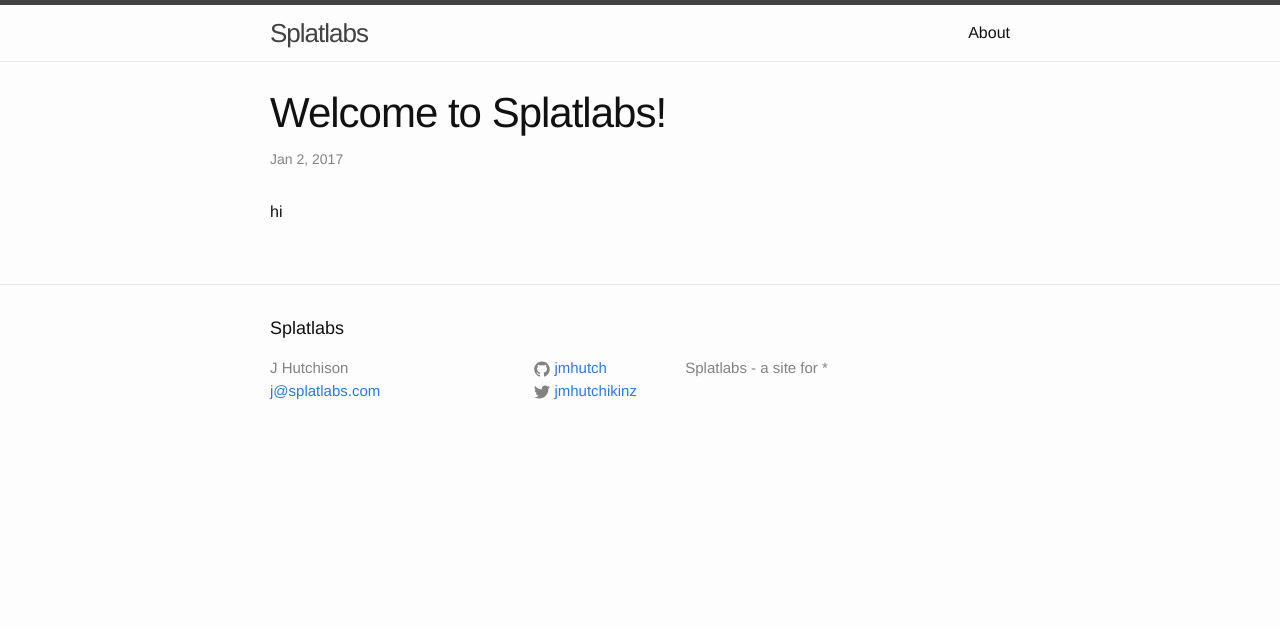
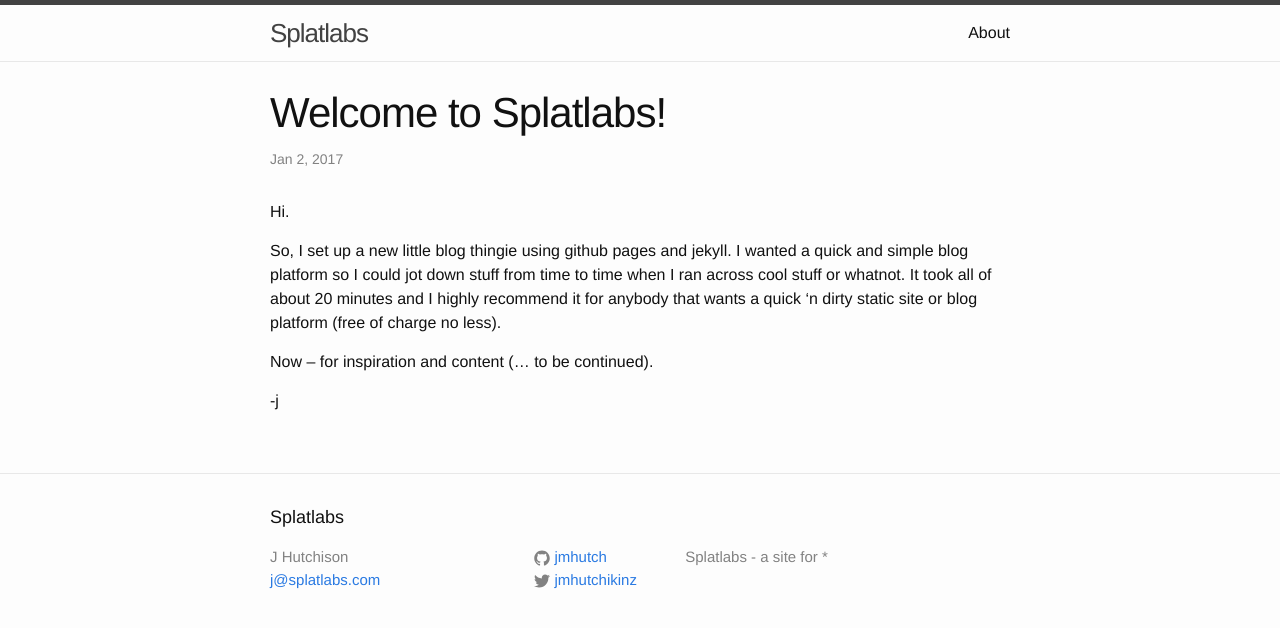
Before and after one commit to adifinem/jmhutch.github.io, a Jekyll site: the page built from _posts/2017-01-02-welcome-to-splatlabs.markdown, in a window 1280 px wide. Shown: the top 628 px of the page. Built offline with Jekyll 4.4.1, drawn with Linux system fonts in a browser that asks for light colours.

Commit message:
actual entry

```diff
--- a/_posts/2017-01-02-welcome-to-splatlabs.markdown
+++ b/_posts/2017-01-02-welcome-to-splatlabs.markdown
@@ -2,6 +2,12 @@
 layout: post
 title:  "Welcome to Splatlabs!"
 date:   2017-01-02 09:25:22 -0700
-categories: hi
+categories: news
 ---
-hi
+Hi.
+
+So, I set up a new little blog thingie using github pages and jekyll. I wanted a quick and simple blog platform so I could jot down stuff from time to time when I ran across cool stuff or whatnot. It took all of about 20 minutes and I highly recommend it for anybody that wants a quick 'n dirty static site or blog platform (free of charge no less).
+
+Now -- for inspiration and content (... to be continued).
+
+-j
```
